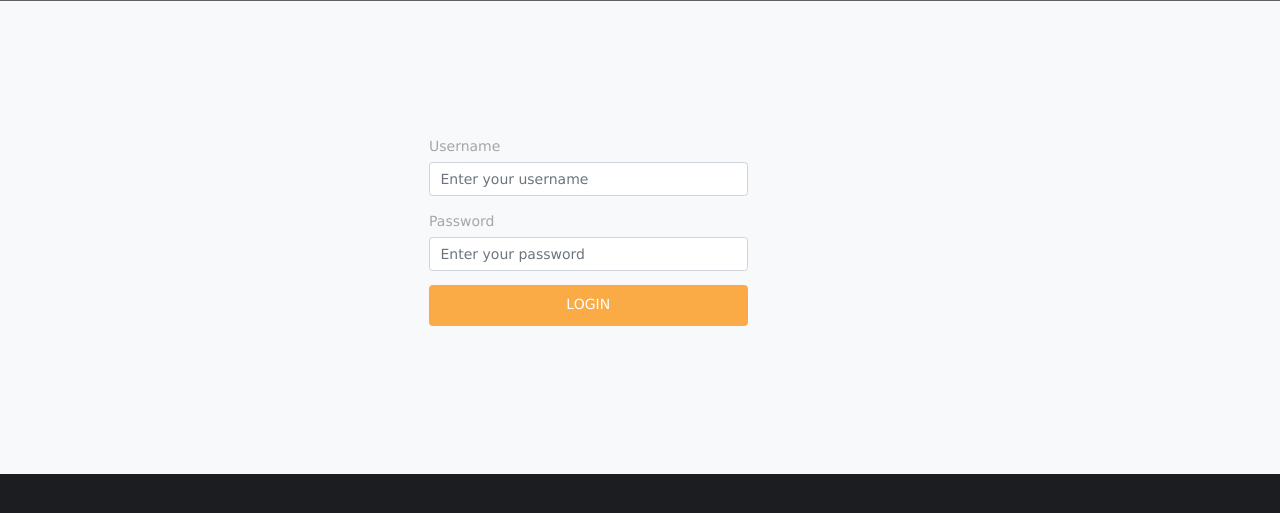
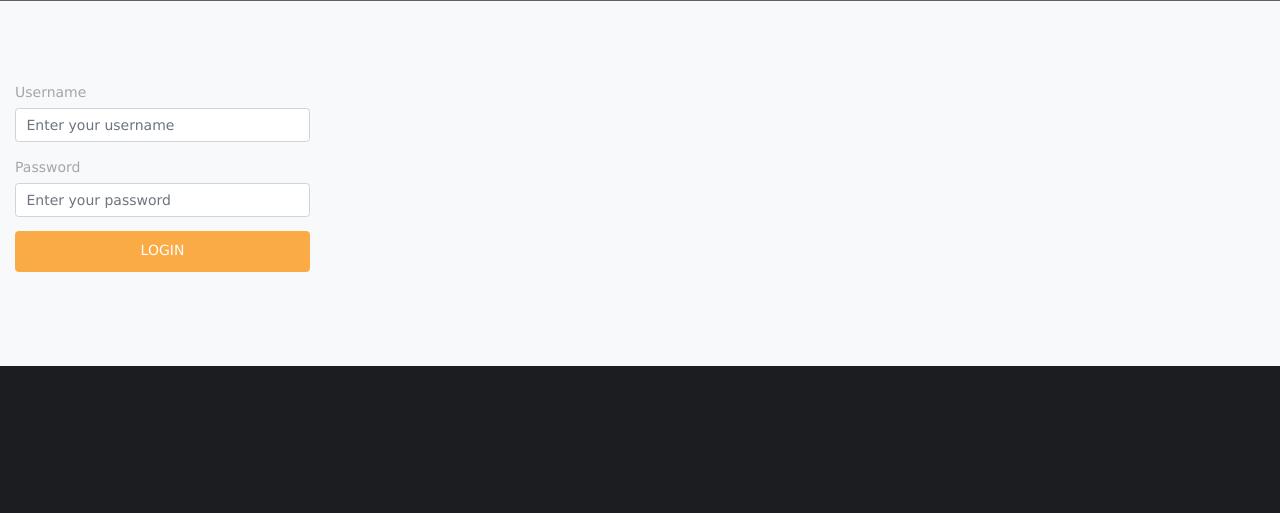
Before and after one commit to jumana2000/Fresh2Home, a Django app: page /accounts/login in a window 1280 px wide. Shown: the part 117-630 px from the top of the page. Run offline with Django 3.2, Linux system fonts and the light colour scheme; data comes from the database, SQL or seed files in the repository; some libraries are stand-ins or nearby versions.

Commit message:
Search and login page modified

```diff
--- a/templates/login.html
+++ b/templates/login.html
@@ -10,13 +10,13 @@
 
 <section class="bg-light">
   <!-- <h1 class="text-info text-center">Please enter your details</h1> -->
-  <div class="container" style="padding: 2px;">
+  <div class="container col-md-12">
     <div class="row">
-      <div class="col-12">
-        <form action="login" method="post" style="padding: 132px;margin-left: 225px;">
+      <div class="col-md-12">
+        <form action="login" method="post">
           {% csrf_token %}
 
-          <div class="form-row">
+          <div class="form-row col-md-6">
             <div class="form-group col-md-6">
               <label name="username" for="name">Username</label>
               <input name="username" type="text" class="form-control" id="name" placeholder="Enter your username">
@@ -24,7 +24,7 @@
           </div>
 
 
-          <div class="form-row">
+          <div class="form-row col-md-6">
             <div class="form-group col-md-6">
               <label name="password" for="name">Password</label>
               <input name="password" type="password" class="form-control" id="name" placeholder="Enter your password">
@@ -32,7 +32,7 @@
           </div>
 
 
-          <div class="form-row">
+          <div class="form-row col-md-6">
           <div class="form-group col-md-6 text-center">
          <button type="submit" class="btn btn-info" style="width: 100%">LOGIN</button>
           </div>
```
Also changed, not shown: templates/index.html (+20 -13 lines).
